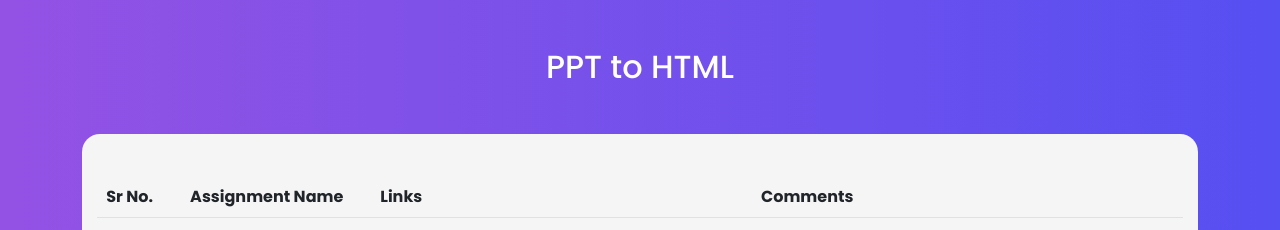
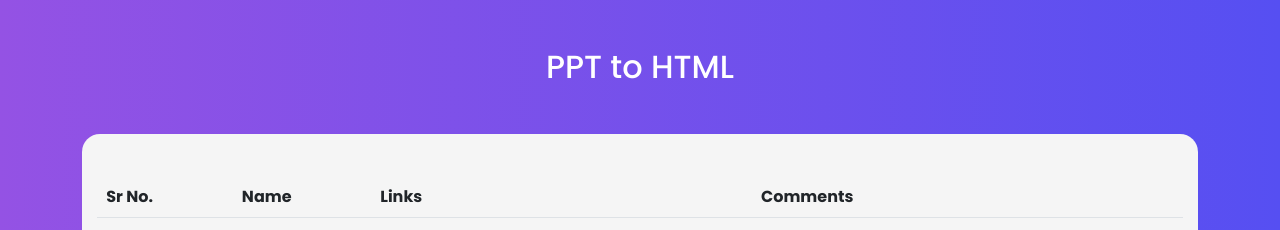
Before and after one commit to HasimPathan59/PPT-HTML, a plain HTML site: page index.html in a window 1280 px wide. Shown: the top 230 px of the page. Drawn offline with nearby package versions, Linux system fonts and the light colour scheme.

Commit message:
Name change

```diff
--- a/index.html
+++ b/index.html
@@ -24,7 +24,7 @@
                     <th>
                         Sr No.
                     </th>
-                    <th>Assignment Name</th>
+                    <th>Name</th>
                     <th>Links</th>
                     <th>Comments</th>
                 </thead>
```
